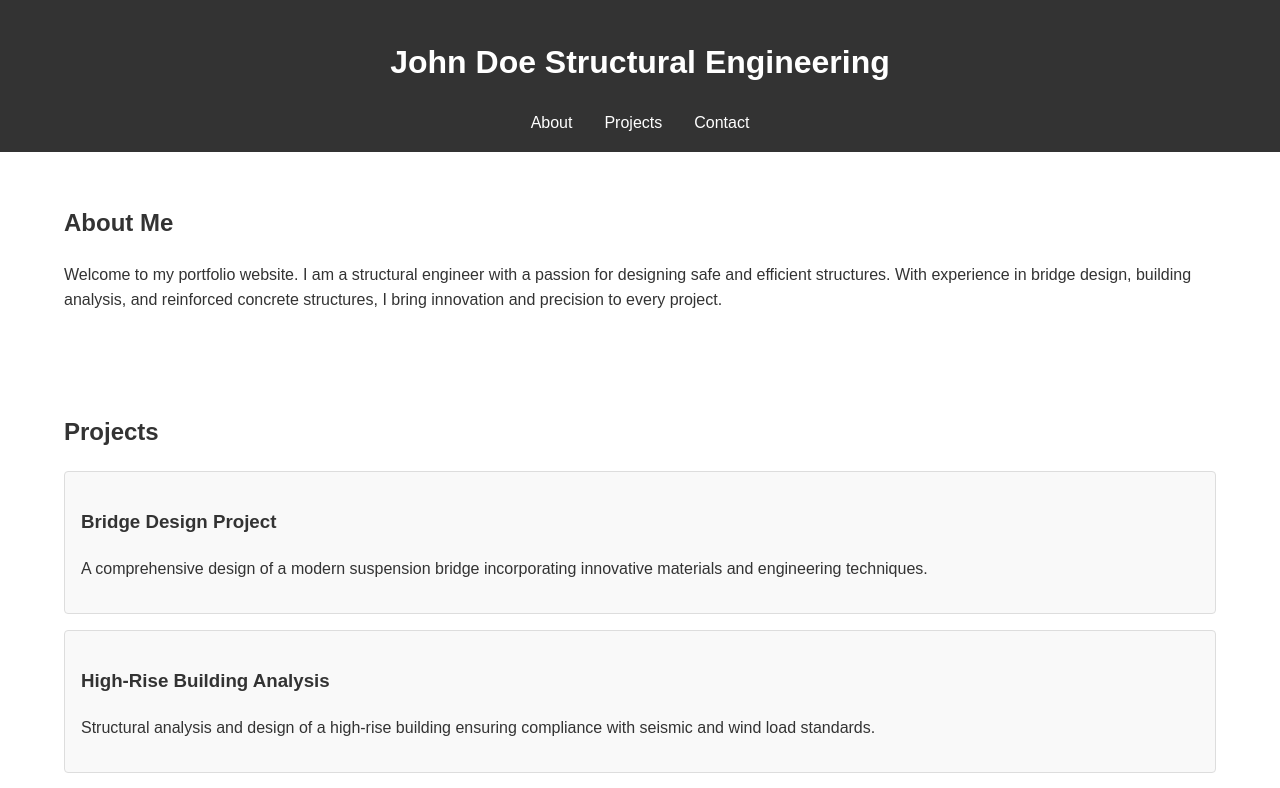
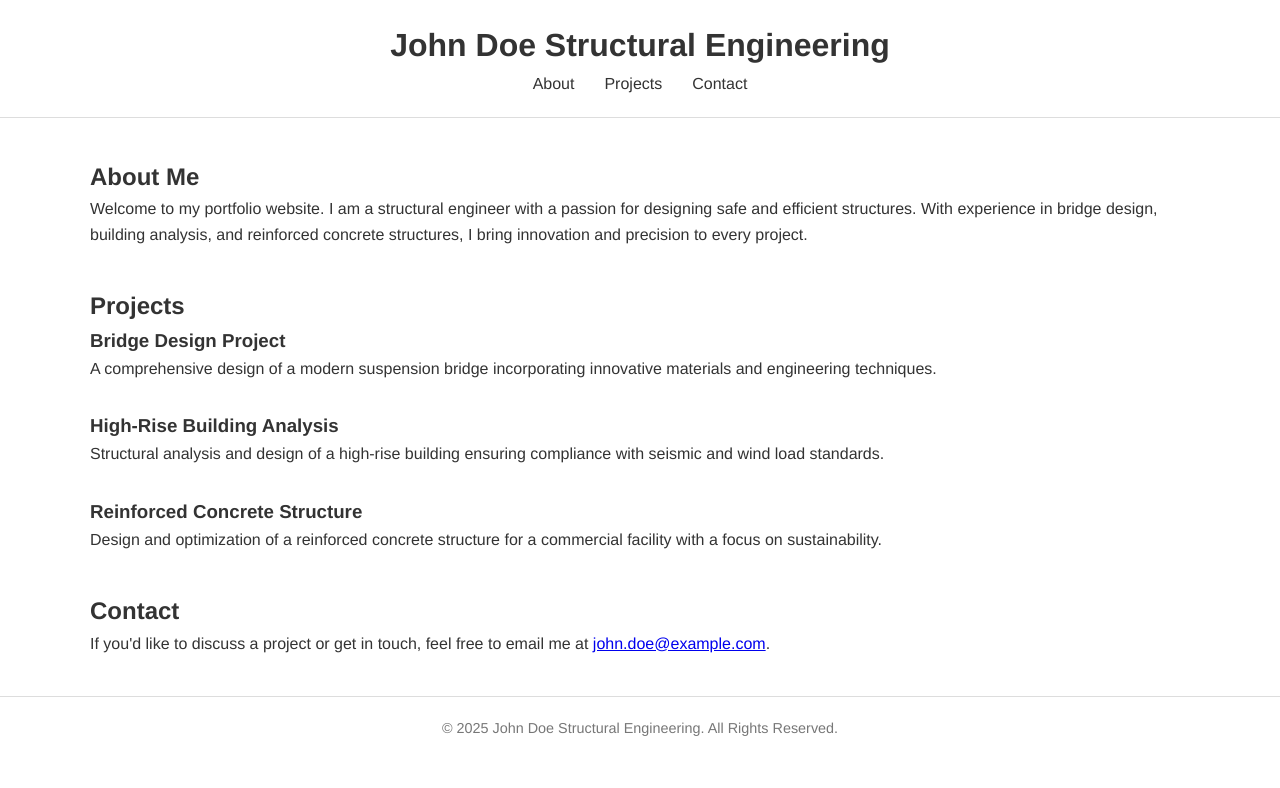
Before and after one commit to unfoldkraft/portfolio, a plain HTML site: page index.html in a window 1280 px wide. Shown: the top 788 px of the page. Drawn offline with Linux system fonts and the light colour scheme.

Commit message:
Update styles.css

```diff
--- a/styles.css
+++ b/styles.css
@@ -1,66 +1,101 @@
-/* Basic reset and styling */
-body {
-  font-family: Arial, sans-serif;
+/* Reset some default styles */
+* {
   margin: 0;
   padding: 0;
+  box-sizing: border-box;
+}
+
+/* Set base font and background */
+body {
+  font-family: Helvetica, Arial, sans-serif;
   line-height: 1.6;
+  color: #333;
+  background: #fff;
+}
+
+/* Header styling with a minimalist design */
+header {
+  background: #fff;
+  padding: 20px 0;
+  border-bottom: 1px solid #ddd;
+  text-align: center;
+}
+
+header .title {
+  font-size: 2.5em;
+  letter-spacing: 2px;
+  text-transform: uppercase;
+  margin-bottom: 10px;
   color: #333;
 }
 
-header {
-  background: #333;
-  color: #fff;
-  padding: 1rem 0;
-  text-align: center;
-}
-
+/* Navigation styling */
 nav ul {
   list-style: none;
-  padding: 0;
   display: flex;
   justify-content: center;
-  margin: 0;
 }
 
 nav ul li {
-  margin: 0 1rem;
+  margin: 0 15px;
 }
 
 nav ul li a {
-  color: #fff;
   text-decoration: none;
+  color: #333;
+  font-size: 1em;
+  transition: color 0.3s;
 }
 
-section {
-  padding: 2rem 1rem;
+nav ul li a:hover {
+  color: #555;
 }
 
+/* Container for page content */
 .container {
   width: 90%;
-  max-width: 1200px;
-  margin: auto;
+  max-width: 1100px;
+  margin: 40px auto;
 }
 
-.project {
-  border: 1px solid #ddd;
-  padding: 1rem;
-  margin-bottom: 1rem;
-  border-radius: 4px;
-  background: #f9f9f9;
+/* Section titles in all caps */
+.section-title {
+  font-size: 1.8em;
+  text-transform: uppercase;
+  letter-spacing: 1px;
+  margin-bottom: 20px;
+  border-bottom: 1px solid #ddd;
+  padding-bottom: 10px;
 }
 
-footer {
-  background: #333;
-  color: #fff;
-  text-align: center;
-  padding: 1rem;
+/* Project blocks with clean spacing */
+.project {
+  margin-bottom: 30px;
 }
 
-@media (max-width: 600px) {
+.project-title {
+  font-size: 1.5em;
+  text-transform: uppercase;
+  letter-spacing: 1px;
+  margin-bottom: 10px;
+}
+
+/* Footer styling */
+footer {
+  background: #fff;
+  border-top: 1px solid #ddd;
+  text-align: center;
+  padding: 20px 0;
+  font-size: 0.9em;
+  color: #777;
+}
+
+/* Responsive adjustments */
+@media (max-width: 768px) {
   nav ul {
     flex-direction: column;
   }
   nav ul li {
-    margin: 0.5rem 0;
+    margin: 10px 0;
   }
 }
```
